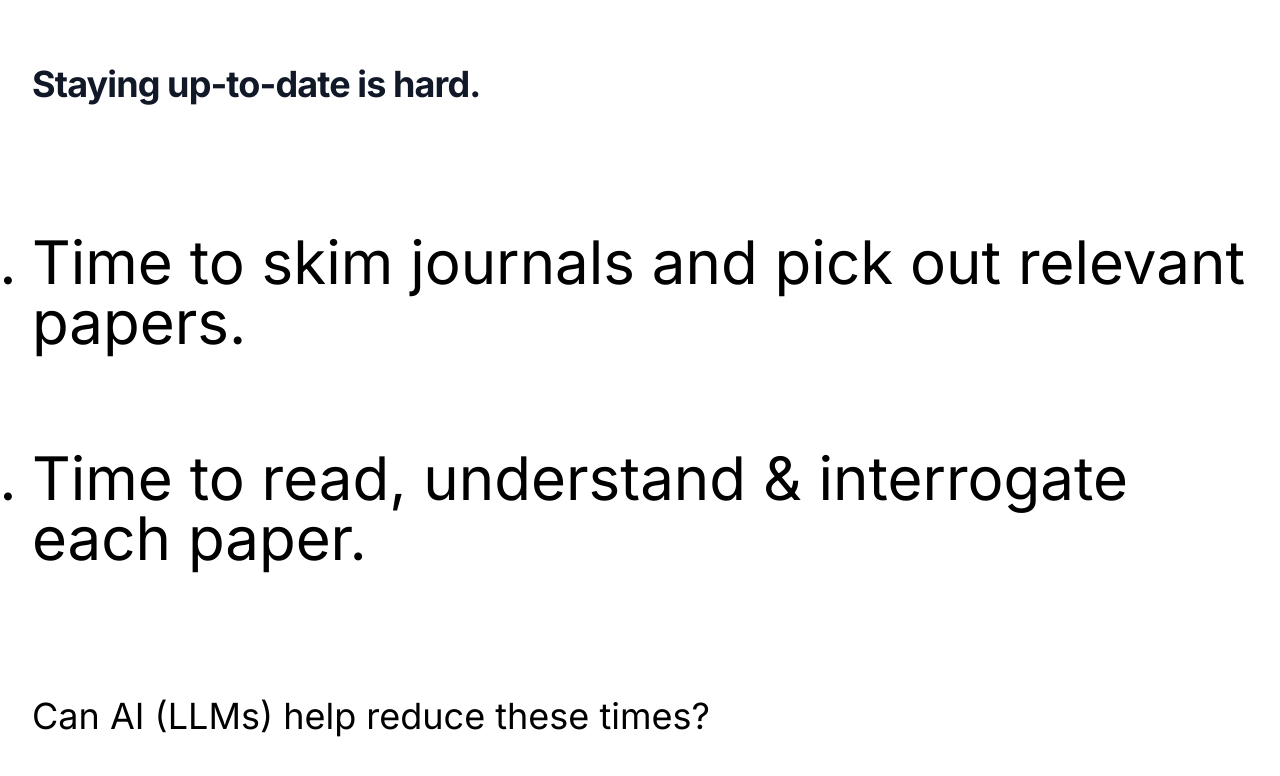
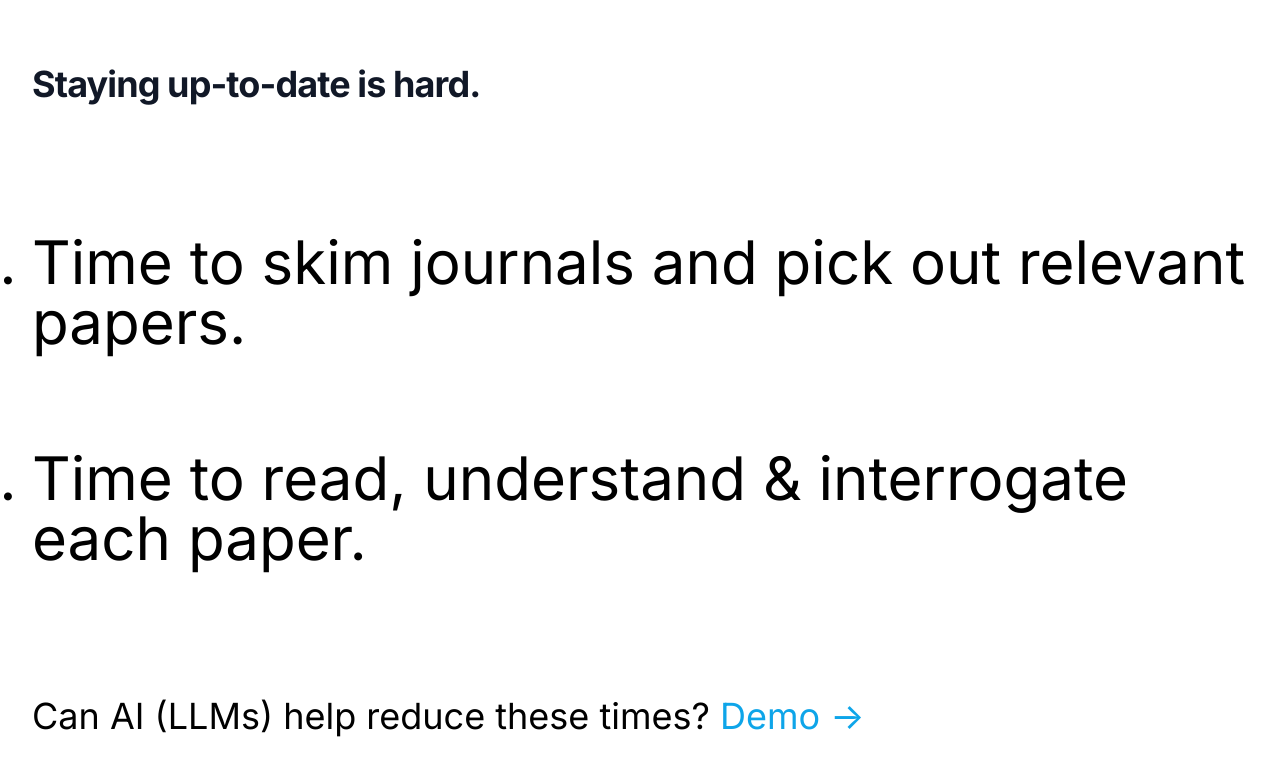
Before and after one commit to dan-kwiat/bit-cutting-edge, a Next.js app: page /slide in a window 1280 px wide. Shown: the top 776 px of the page. Built offline with nearby package versions, Linux system fonts and the light colour scheme.

Commit message:
feat(slide): add link to demo

```diff
--- a/app/slide/page.tsx
+++ b/app/slide/page.tsx
@@ -1,3 +1,5 @@
+import Link from "next/link"
+
 export default function Page() {
   return (
     <div className="bg-white fixed inset-0">
@@ -12,7 +14,12 @@ export default function Page() {
             </li>
             <li>Time to read, understand & interrogate each paper.</li>
           </ol>
-          <p className="text-4xl">Can AI (LLMs) help reduce these times?</p>
+          <p className="text-4xl">
+            Can AI (LLMs) help reduce these times?{" "}
+            <Link href="/" className="text-sky-500">
+              Demo {"->"}
+            </Link>
+          </p>
         </div>
       </main>
     </div>
```
